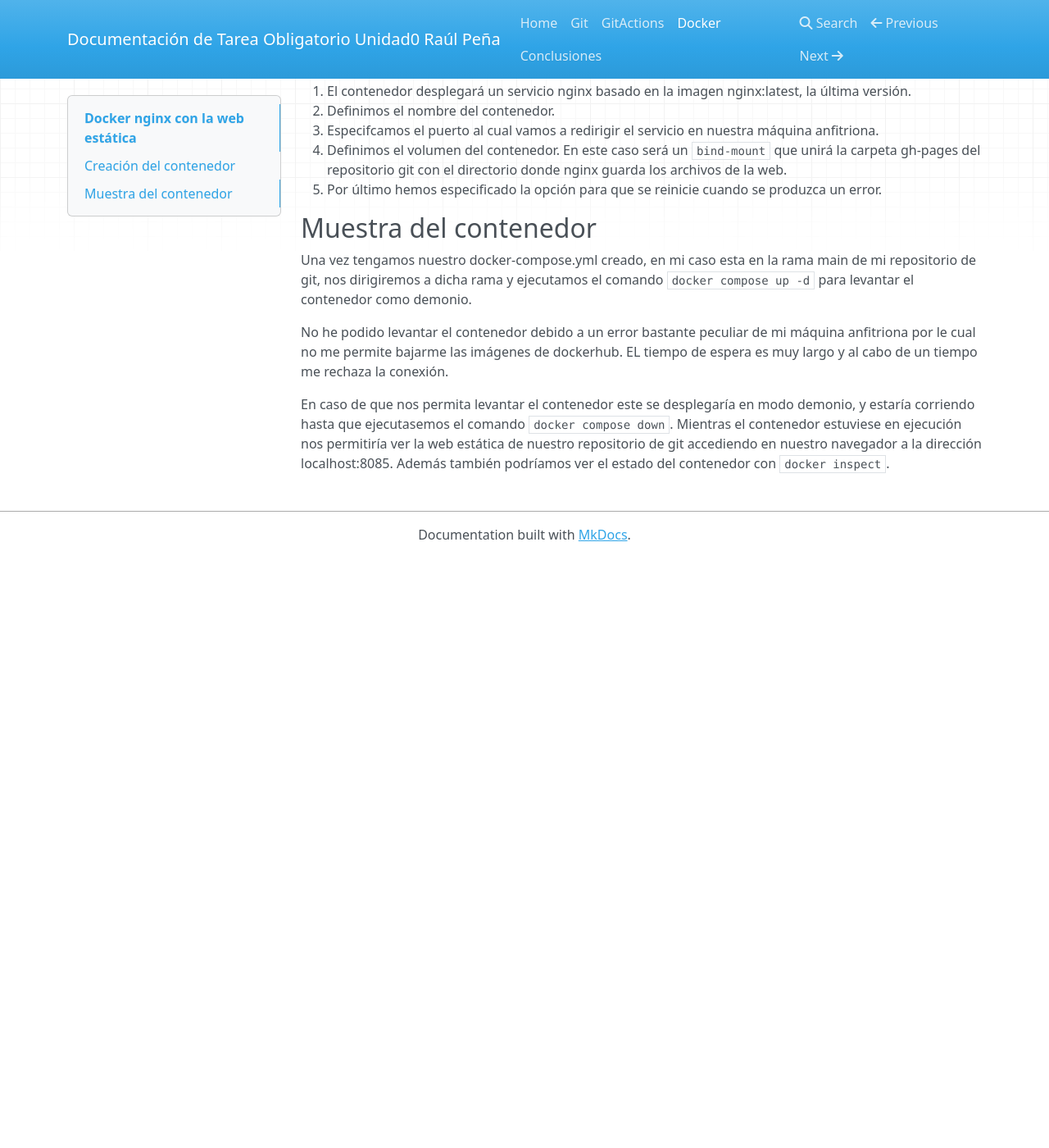
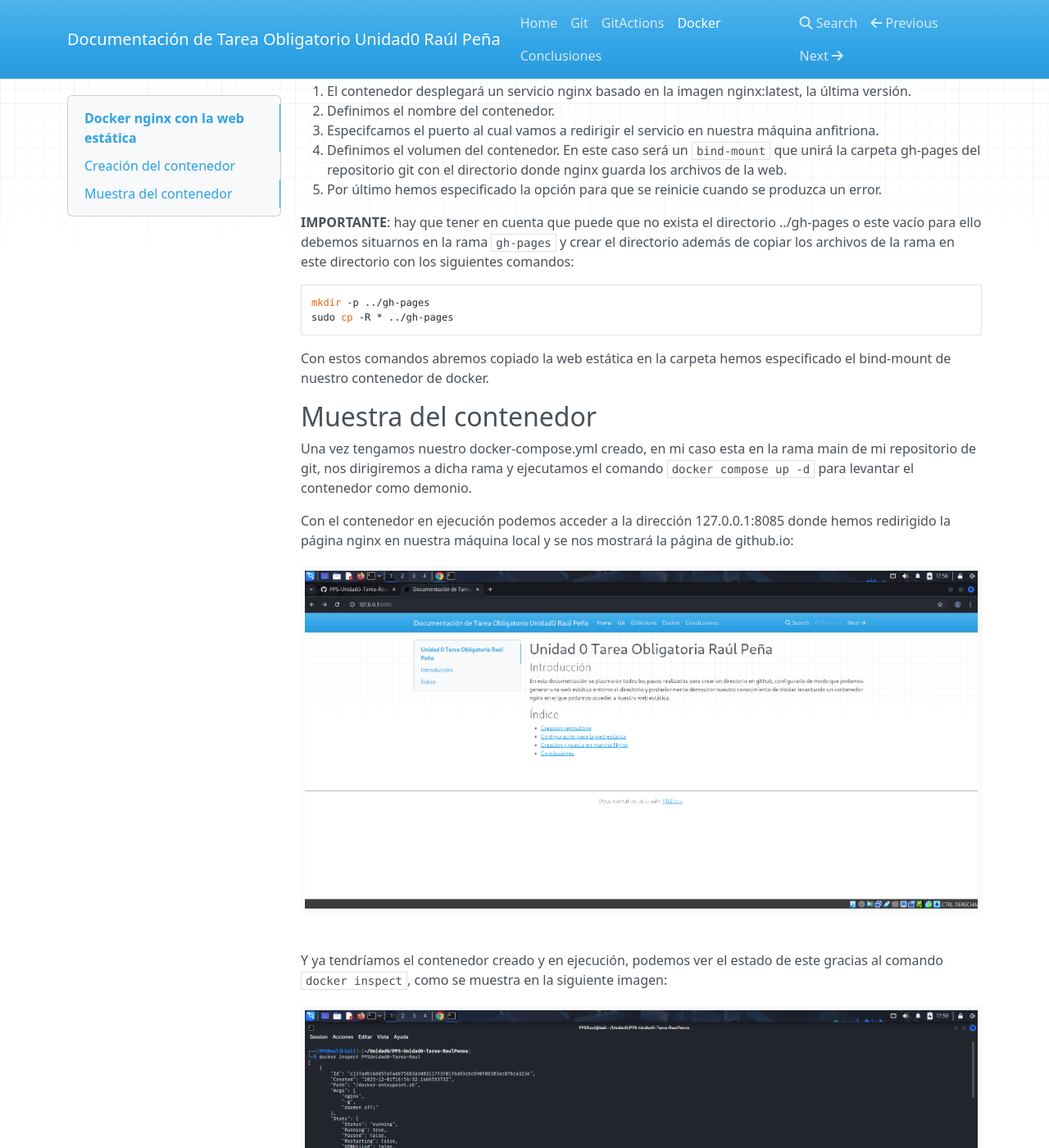
Before and after one commit to rpennas05/PPS-Unidad0-Tarea-RaulPenna, an MkDocs documentation site: the page built from docs/docker.md, in a window 1280 px wide and 1400 px high, scrolled down 884 px. Shown: the whole window at 82% size. Built offline with MkDocs 1.6.1, drawn with Linux system fonts in a browser that asks for light colours; nearby versions of some CDN libraries; before the commit the page ends 1564 px from its top, so only the background shows below that; some of the changed text lies outside the part shown.

Commit message:
Actualización de documentación

````diff
--- a/docs/docker.md
+++ b/docs/docker.md
@@ -25,11 +25,21 @@ En este docker composo se muestra lo primero la version, la cual hemos definido
 1. Definimos el volumen del contenedor. En este caso será un `bind-mount` que unirá la carpeta gh-pages del repositorio git con el directorio donde nginx guarda los archivos de la web.
 1. Por último hemos especificado la opción para que se reinicie cuando se produzca un error.
 
+**IMPORTANTE**: hay que tener en cuenta que puede que no exista el directorio ../gh-pages o este vacío para ello debemos situarnos en la rama `gh-pages` y crear el directorio además de copiar los archivos de la rama en este directorio
+con los siguientes comandos:
+```
+mkdir -p ../gh-pages
+sudo cp -R * ../gh-pages
+```
+
+Con estos comandos abremos copiado la web estática en la carpeta hemos especificado el bind-mount de nuestro contenedor de docker.
+
 ## Muestra del contenedor
 
 Una vez tengamos nuestro docker-compose.yml creado, en mi caso esta en la rama main de mi repositorio de git, nos dirigiremos a dicha rama y ejecutamos el comando `docker compose up -d` para levantar el contenedor como demonio.
 
-No he podido levantar el contenedor debido a un error bastante peculiar de mi máquina anfitriona por le cual no me permite bajarme las imágenes de dockerhub. EL tiempo de espera es muy largo y al cabo de un tiempo me rechaza la conexión.
+Con el contenedor en ejecución podemos acceder a la dirección 127.0.0.1:8085 donde hemos redirigido la página nginx en nuestra máquina local y se nos mostrará la página de github.io:![página nginx](./img/acceso-web-nginx.png)
 
-En caso de que nos permita levantar el contenedor este se desplegaría en modo demonio, y estaría corriendo hasta que ejecutasemos el comando `docker compose down`. Mientras el contenedor estuviese en ejecución nos permitiría ver la
-web estática de nuestro repositorio de git accediendo en nuestro navegador a la dirección localhost:8085. Además también podríamos ver el estado del contenedor con `docker inspect`.
+Y ya tendríamos el contenedor creado y en ejecución, podemos ver el estado de este gracias al comando `docker inspect`, como se muestra en la siguiente imagen:![docker inspect](./img/docker-inspect.png)
+
+Para parar el contenedor simplemente tenemos que ejecutar el comando `docker compose down`.
````
Also changed, not shown: docs/img/acceso-web-nginx.png (added), docs/img/docker-inspect.png (added).
